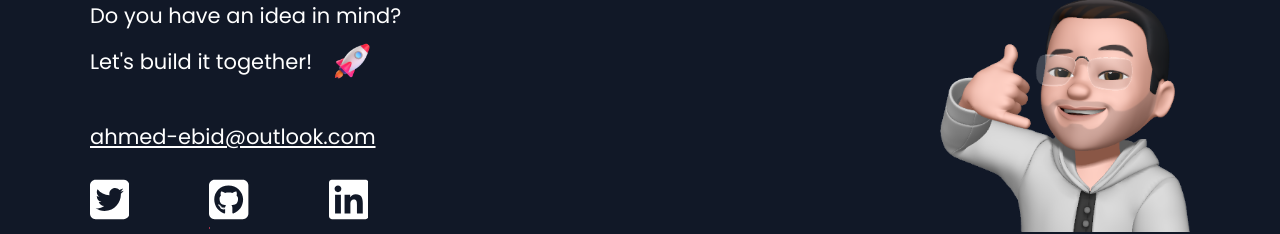
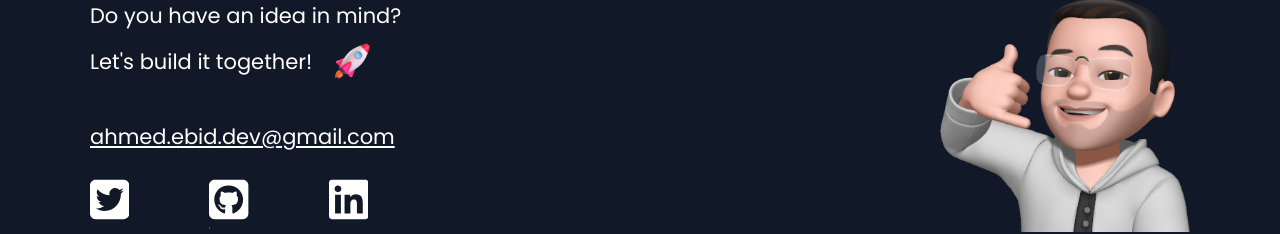
Before and after one commit to ahmedebid/react-portfolio, a React (Create React App) app: page / in a window 1280 px wide. Shown: the part 3752-3986 px from the top of the page. Built offline with nearby package versions, Linux system fonts and the light colour scheme.

Commit message:
Update resume and email

```diff
--- a/src/components/Footer.js
+++ b/src/components/Footer.js
@@ -13,7 +13,7 @@ export default function Footer() {
                         <img className="rocket-icon" src="rocket.png" alt="rocket"/>
                     </div>
                     <address>
-                        <a className="email" href="mailto:ahmed-ebid@outlook.com">ahmed-ebid@outlook.com</a><br/>
+                        <a className="email" href="mailto:ahmed.ebid.dev@gmail.com">ahmed.ebid.dev@gmail.com</a><br/>
                         <div className="social-icons-container">
                             <a href="https://twitter.com/ebid33" target="_blank" rel="noreferrer noopener">
                                 <FontAwesomeIcon className="social-icon" icon={faSquareTwitter} />
--- a/src/components/HeroSection.js
+++ b/src/components/HeroSection.js
@@ -10,7 +10,7 @@ export default function HeroSection() {
             </p>
             <div className="hero-buttons">
                 <button onClick={() => document.getElementById("contact-sec").scrollIntoView()} className="hero-contact-btn">Contact</button>
-                <a className="hero-cv-btn" href="https://drive.google.com/file/d/1DBZsm54ha3_6xfOToqOF66AlvOXxW932/view?usp=sharing" target="_blank" rel="noreferrer noopener">See my resume →</a>
+                <a className="hero-cv-btn" href="https://drive.google.com/file/d/1yIJ9DslZy3fZi2fygL55e27xjUy5kozV/view?usp=sharing" target="_blank" rel="noreferrer noopener">See my resume →</a>
             </div>
         </section>
     );
```
